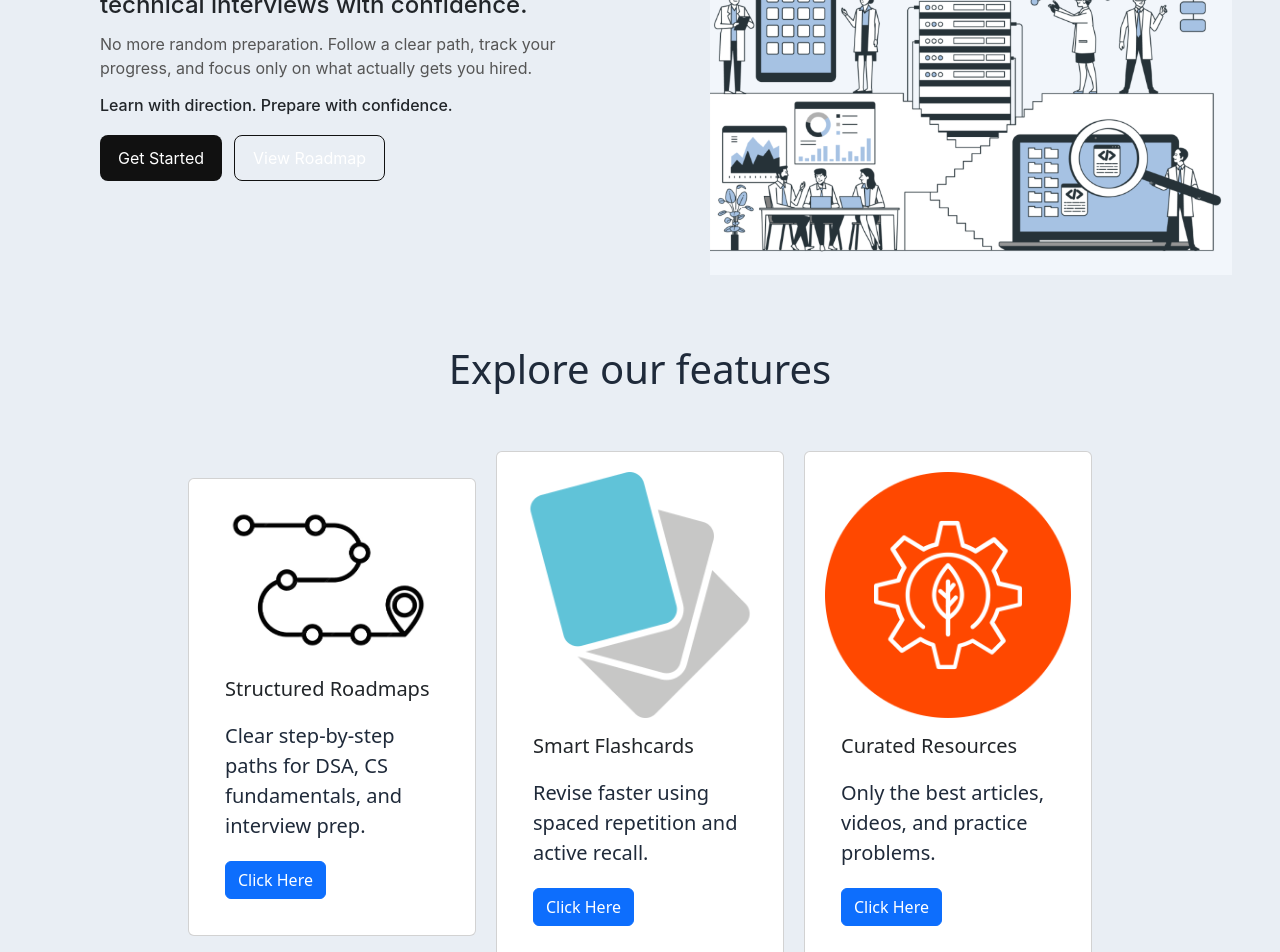
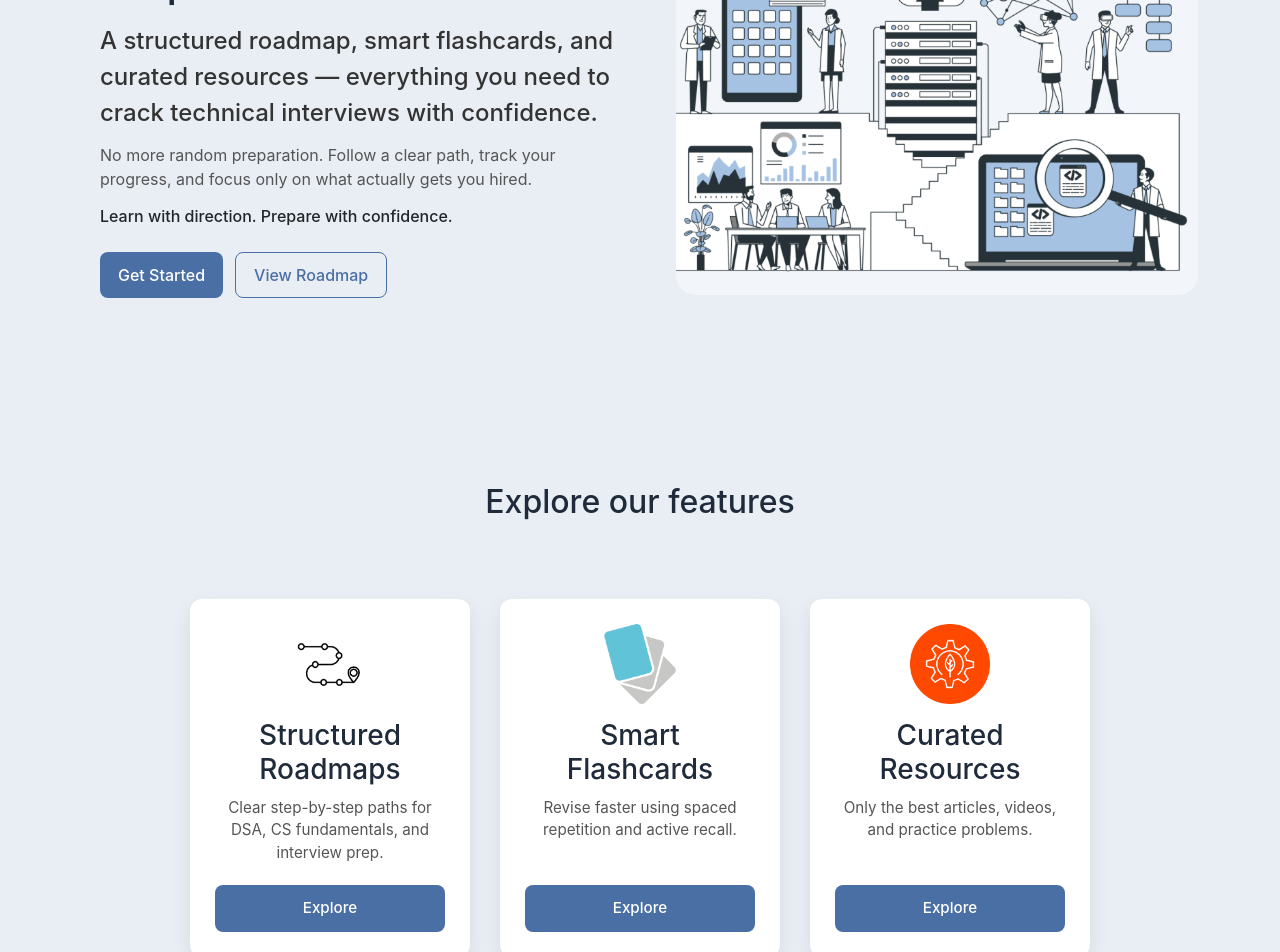
Before and after one commit to Manognya-Reddy/Acestack, a React (Create React App) app: page / in a window 1280 px wide. Shown: the part 320-1272 px from the top of the page. Built offline with nearby package versions, Linux system fonts and the light colour scheme.

Commit message:
UI Fixes

```diff
--- /dev/null
+++ b/src/components/AuthModal.jsx
@@ -0,0 +1,24 @@
+import React from "react";
+import "../styles/authmodal.css";
+
+export default function AuthModal({ onClose }) {
+  return (
+    <div className="modal-overlay">
+      <div className="auth-modal">
+        <button className="close-btn" onClick={onClose}>×</button>
+
+        <h2>Welcome</h2>
+        <p>Login or create an account to continue</p>
+
+        <input type="email" placeholder="Email" />
+        <input type="password" placeholder="Password" />
+
+        <button className="primary-btn full">Login</button>
+
+        <p className="divider">or</p>
+
+        <button className="secondary-btn full">Sign Up</button>
+      </div>
+    </div>
+  );
+}
--- a/src/components/FeatureCard.jsx
+++ b/src/components/FeatureCard.jsx
@@ -1,18 +1,19 @@
-import React from 'react'
-import '../styles/cards.css';
-export default function FeatureCard({title,text,image}){
-    return (
-        <div className="card" style={{ width: "18rem" }}>
-            <img className="card-img-top" src={image} alt="Card" />
-            <div className="card-body">
-            <h5 className="card-title">{title}</h5>
-                <p className="card-text">
-                    {text}
-                </p>
-                <button className="btn btn-primary">
-                    Click Here
-                </button>
-            </div>
-        </div>
-    );
+import React from "react";
+import "../styles/featurecard.css";
+
+export default function FeatureCard({ title, text, image, onClick, buttonColor }) {
+  return (
+    <div className="feature-card">
+      <img src={image} alt={title} className="feature-image" />
+      <h3>{title}</h3>
+      <p>{text}</p>
+      <button
+        className="feature-btn"
+        style={{ backgroundColor: buttonColor }}
+        onClick={onClick}
+      >
+        Explore
+      </button>
+    </div>
+  );
 }
--- a/src/pages/Home.jsx
+++ b/src/pages/Home.jsx
@@ -1,4 +1,4 @@
-import React from 'react'
+import React, { useState } from 'react'
 import '../styles/home.css'
 import img1 from "../assets/img1.png";
 import img2 from "../assets/img2.png";
@@ -6,9 +6,17 @@ import img3 from "../assets/img3.png";
 import img4 from "../assets/img4.png";
 import FeatureCard from '../components/FeatureCard';
 import Footer from '../components/Footer';
+import { useNavigate } from 'react-router-dom';
+import AuthModal from '../components/AuthModal';
+
 export default function Home() {
+  const navigate = useNavigate();
+  const [showModal, setShowModal] = useState(false);
+
   return (
     <div id="homepage">
+      {showModal && <AuthModal onClose={() => setShowModal(false)} />}
+
       <div id="intro">
         <div id="left-part">
           <h1>
@@ -33,8 +41,19 @@ export default function Home() {
           </h6>
 
           <div className="hero-cta">
-            <button className="primary-btn">Get Started</button>
-            <button className="secondary-btn">View Roadmap</button>
+            <button
+              className="primary-btn"
+              onClick={() => setShowModal(true)}
+            >
+              Get Started
+            </button>
+
+            <button
+              className="secondary-btn"
+              onClick={() => navigate('/roadmap')}
+            >
+              View Roadmap
+            </button>
           </div>
         </div>
 
@@ -42,28 +61,36 @@ export default function Home() {
           <img src={img1} alt="AceStack illustration" />
         </div>
       </div>
+
       <div id="features">
         <h1 id="feature-heading">Explore our features</h1>
       </div>
+
       <div id="cards-block">
         <FeatureCard
           title="Structured Roadmaps"
           text="Clear step-by-step paths for DSA, CS fundamentals, and interview prep."
           image={img2}
+          onClick={() => navigate('/roadmap')}
+          buttonColor="#4A6FA5"
         />
         <FeatureCard
           title="Smart Flashcards"
           text="Revise faster using spaced repetition and active recall."
           image={img3}
+          onClick={() => navigate('/flashcards')}
+          buttonColor="#4A6FA5"
         />
         <FeatureCard
           title="Curated Resources"
           text="Only the best articles, videos, and practice problems."
           image={img4}
+          onClick={() => navigate('/resources')}
+          buttonColor="#4A6FA5"
         />
       </div>
+
       <Footer />
-
     </div>
   );
 }
--- a/src/styles/AppNavbar.css
+++ b/src/styles/AppNavbar.css
@@ -26,6 +26,8 @@
   font-size: 22px;
   font-weight: 700;
   margin-right: auto;
+  margin-left: 20px;
+  margin-top: 20px;
 }
 
 .navbar-nav a {
--- /dev/null
+++ b/src/styles/authmodal.css
@@ -0,0 +1,75 @@
+.modal-overlay {
+  position: fixed;
+  top: 0;
+  left: 0;
+  width: 100vw;
+  height: 100vh;
+
+  display: flex;
+  justify-content: center;
+  align-items: center;
+
+  background: rgba(0, 0, 0, 0.4);
+  z-index: 9999;
+  font-family: 'Inter', sans-serif;
+}
+
+.auth-modal {
+  background: #E9EEF4;
+  padding: 32px;
+  width: 340px;
+  border-radius: 12px;
+  box-shadow: 0 15px 40px rgba(0, 0, 0, 0.15);
+  position: relative;
+  text-align: center;
+}
+
+/* headings */
+.auth-modal h2 {
+  color: #1F2A3A;
+  margin-bottom: 8px;
+}
+
+.auth-modal p {
+  color: #555;
+  font-size: 0.95rem;
+  margin-bottom: 16px;
+}
+
+/* inputs */
+.auth-modal input {
+  width: 100%;
+  padding: 10px;
+  margin: 8px 0;
+  border: 1px solid #cfd6df;
+  border-radius: 8px;
+  font-size: 0.95rem;
+  outline: none;
+}
+
+.auth-modal input:focus {
+  border-color: #4A6FA5;
+}
+
+/* buttons */
+.full {
+  width: 100%;
+  margin-top: 10px;
+}
+
+.close-btn {
+  position: absolute;
+  right: 12px;
+  top: 8px;
+  border: none;
+  background: none;
+  font-size: 22px;
+  color: #1F2A3A;
+  cursor: pointer;
+}
+
+.divider {
+  margin: 14px 0;
+  color: #777;
+  font-size: 0.9rem;
+}
--- a/src/styles/cards.css
+++ b/src/styles/cards.css
@@ -1,14 +1,104 @@
-.card {
-  padding: 20px;
-  background: #DCE3EC;
-  border-radius: 16px;
-  color: #1F2A3A;
-}
-
-button {
+button:not(.feature-btn) {
   background-color: #4A6FA5;
   color: white;
   border: none;
   padding: 8px 14px;
   border-radius: 8px;
 }
+
+#cards-block {
+    display: flex;
+    justify-content: center;
+    align-items: stretch;
+    flex-wrap: wrap;
+    gap: 2rem;
+    padding: 2rem;
+    margin: 2rem auto;
+    max-width: 1200px;
+}
+
+.feature-card {
+    width: 20rem !important;
+    min-width: 280px;
+    height: auto !important;
+    min-height: 28rem;
+    margin: 0;
+    display: flex;
+    flex-direction: column;
+    transition: transform 0.3s ease, box-shadow 0.3s ease;
+    border: 1px solid #e0e0e0;
+    border-radius: 12px;
+    overflow: hidden;
+    background: white;
+    box-shadow: 0 4px 6px rgba(0,0,0,0.05);
+}
+
+.feature-card:hover {
+    transform: translateY(-5px);
+    box-shadow: 0 15px 30px rgba(0,0,0,0.1);
+}
+
+.feature-card .card-img-top {
+    width: 100%;
+    height: 200px;
+    object-fit: cover;
+    border-bottom: 1px solid #f0f0f0;
+}
+
+.feature-card .card-body {
+    flex: 1;
+    display: flex;
+    flex-direction: column;
+    padding: 1.8rem 1.5rem;
+}
+
+.feature-card .card-title {
+    font-size: 1.5rem;
+    margin-bottom: 1rem;
+    font-weight: 600;
+    color: #333;
+    line-height: 1.3;
+}
+
+.feature-card .card-text {
+    flex: 1;
+    margin-bottom: 1.8rem;
+    color: #666;
+    font-size: 1rem;
+    line-height: 1.6;
+}
+
+.feature-btn {
+    width: 100%;
+    padding: 0.8rem 1rem;
+    font-size: 1rem;
+    font-weight: 500;
+    border-radius: 8px;
+    transition: opacity 0.3s ease, transform 0.2s ease;
+    border: none;
+    color: white !important;
+    background-color: #2F4F7F;
+    cursor: pointer;
+    margin-top: auto;
+}
+
+.feature-btn:hover {
+    opacity: 0.9;
+    transform: scale(1.02);
+}
+
+.feature-btn:active {
+    transform: scale(0.98);
+}
+
+#features {
+    text-align: center;
+    margin: 3rem 0 1rem 0;
+}
+
+#feature-heading {
+    font-size: 2.5rem;
+    font-weight: 700;
+    color: #333;
+    margin-bottom: 1rem;
+}
--- /dev/null
+++ b/src/styles/featurecard.css
@@ -0,0 +1,43 @@
+.feature-card {
+  background: white;
+  width: 280px;
+  min-height: 340px;
+  padding: 25px;
+  border-radius: 12px;
+  text-align: center;
+  box-shadow: 0 8px 20px rgba(0,0,0,0.08);
+  display: flex;
+  flex-direction: column;
+  align-items: center;
+}
+
+.feature-image {
+  width: 80px;
+  height: 80px;
+  object-fit: contain;
+  margin-bottom: 15px;
+}
+
+.feature-card h3 {
+  color: #1F2A3A;
+  margin-bottom: 10px;
+}
+
+.feature-card p {
+  color: #555;
+  font-size: 0.95rem;
+  line-height: 1.5;
+  margin-bottom: 20px;
+}
+
+.feature-btn {
+  margin-top: auto;
+  width: 100%;
+  border: none;
+  padding: 12px 0;
+  border-radius: 8px;
+  color: white;
+  cursor: pointer;
+  font-weight: 500;
+  font-size: 0.95rem;
+}
--- a/src/styles/home.css
+++ b/src/styles/home.css
@@ -1,38 +1,31 @@
-#intro {
-  margin-left: 100px;
-  display: flex;
-  flex-direction: row;
-  align-items: center;
+#homepage {
+  background-color: #E9EEF4;
   font-family: 'Inter', sans-serif;
 }
 
-#homepage {
-  background-color: #E9EEF4;
+#intro {
+  margin: 0 100px;
+  display: flex;
+  align-items: center;
+  justify-content: space-between;
+  min-height: 80vh;
 }
 
 #left-part {
   width: 50%;
 }
-#right-part{
-    padding: 20px;
-    margin-top: 100px;
-    border-radius: 50px;
-}
 
-#feature-heading {
-  text-align: center;
-  padding: 50px;
+#left-part h1 {
+  font-size: 2.6rem;
   color: #1F2A3A;
 }
 
-#cards-block {
-  display: flex;
-  flex-direction: row;
-  gap: 20px;
-  align-items: center;
-  justify-content: center;
-  padding-bottom: 100px;
+#left-part h4 {
+  margin-top: 15px;
+  color: #333;
+  line-height: 1.5;
 }
+
 .hero-subtext {
   margin-top: 12px;
   font-size: 1rem;
@@ -41,24 +34,53 @@
 }
 
 .hero-cta {
-  margin-top: 20px;
+  margin-top: 25px;
   display: flex;
   gap: 12px;
 }
 
+#right-part {
+  width: 45%;
+  display: flex;
+  justify-content: center;
+}
+
+#right-part img {
+  width: 600px;
+  border-radius: 20px;
+}
+
 .primary-btn {
-  background: #111;
+  background-color: #4A6FA5;
   color: white;
   border: none;
   padding: 10px 18px;
   border-radius: 8px;
   cursor: pointer;
+  font-weight: 500;
 }
 
 .secondary-btn {
-  background: transparent;
-  border: 1px solid #111;
+  background-color: transparent;
+  border: 1px solid #4A6FA5;
+  color: #4A6FA5;
   padding: 10px 18px;
   border-radius: 8px;
   cursor: pointer;
+  font-weight: 500;
 }
+
+#feature-heading {
+  text-align: center;
+  padding: 60px 0 30px;
+  color: #1F2A3A;
+  font-size: 2rem;
+}
+
+#cards-block {
+  display: flex;
+  gap: 30px;
+  justify-content: center;
+  padding: 40px 80px 100px;
+  flex-wrap: wrap;
+}
--- a/src/styles/roadmap.css
+++ b/src/styles/roadmap.css
@@ -32,20 +32,27 @@
 
 .roadmap-canvas {
   background: #F4F7FB;
-  height: 75vh;
+  height: 500px;
   border-radius: 16px;
-  padding: 20px;
+  padding: 0;
   box-shadow: 0 8px 24px rgba(0, 0, 0, 0.08);
   border: 1px solid #C8D2DF;
+}
+
+.react-flow {
+  width: 100%;
+  height: 500px;
+  background: #F4F7FB;
 }
 
 .react-flow__node {
   border-radius: 10px;
   border: 1px solid #C8D2DF;
-  background: #F4F7FB;
+  background: white;
   padding: 10px 14px;
   font-size: 14px;
   font-weight: 500;
+  width: 180px;
 }
 
 .react-flow__node.selected {
```
Also changed, not shown: src/pages/Flashcards.jsx (+0 -9 lines), src/assets/img1.png.
